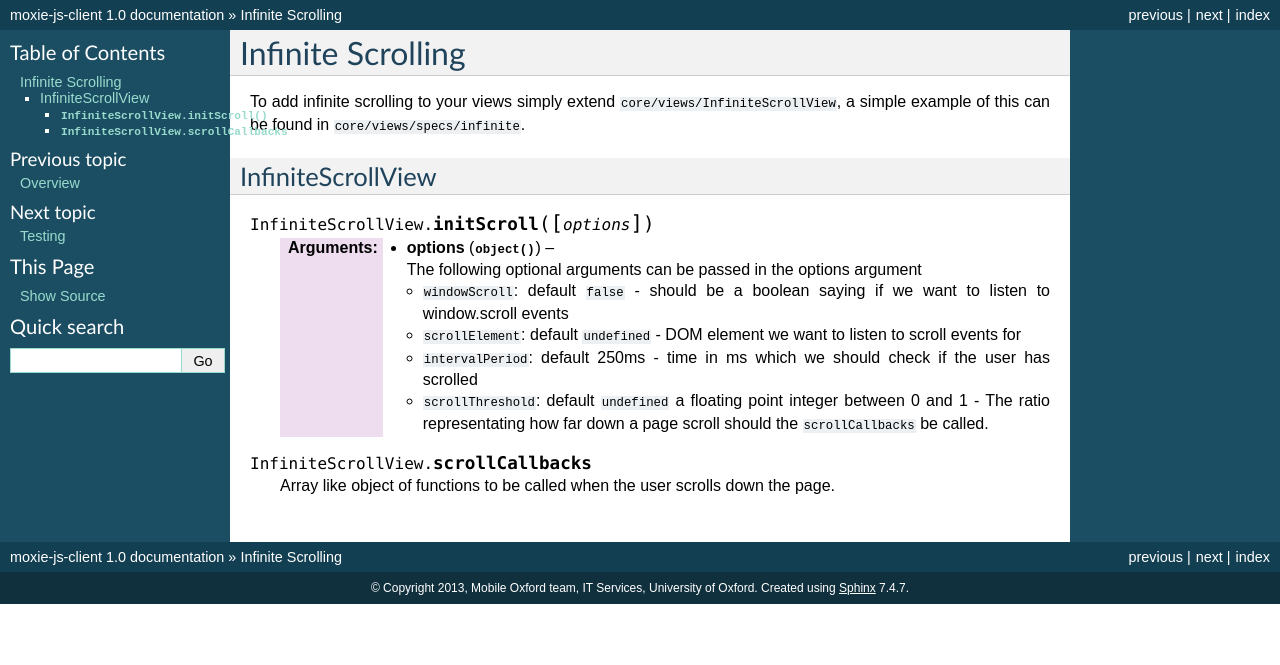
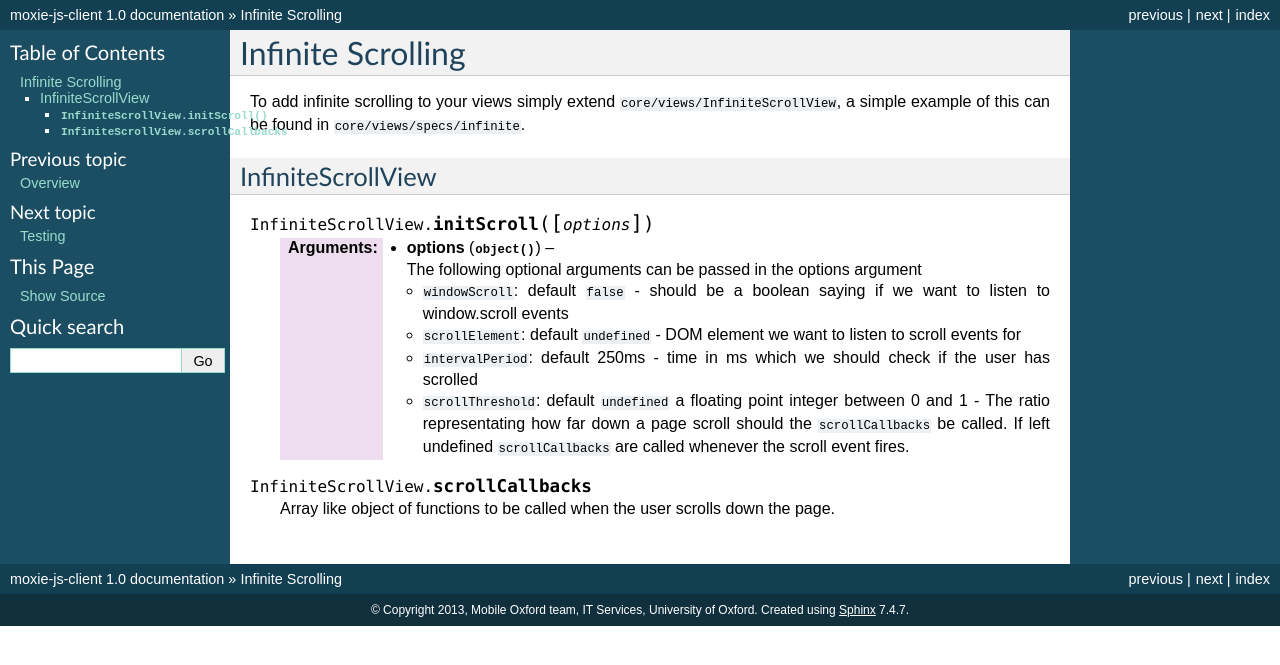
Before and after one commit to ox-it/moxie-js-client, a Sphinx documentation site: the page built from docs/source/developer/infinite_scroll.rst, in a window 1280 px wide. Shown: the top 665 px of the page. Built offline with Sphinx 7.4.7, drawn with Linux system fonts in a browser that asks for light colours.

Commit message:
Described what happens with scrollThreshold is undefined

```diff
--- a/docs/source/developer/infinite_scroll.rst
+++ b/docs/source/developer/infinite_scroll.rst
@@ -15,6 +15,7 @@ InfiniteScrollView
      * ``scrollElement``: default ``undefined`` - DOM element we want to listen to scroll events for
      * ``intervalPeriod``: default 250ms - time in ms which we should check if the user has scrolled
      * ``scrollThreshold``: default ``undefined`` a floating point integer between 0 and 1 - The ratio representating how far down a page scroll should the ``scrollCallbacks`` be called.
+       If left undefined ``scrollCallbacks`` are called whenever the scroll event fires.
 
 .. js:attribute:: InfiniteScrollView.scrollCallbacks
 
```
